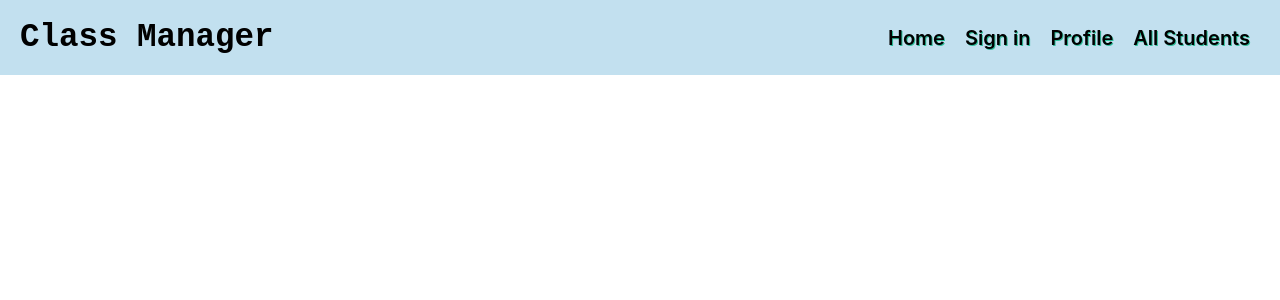
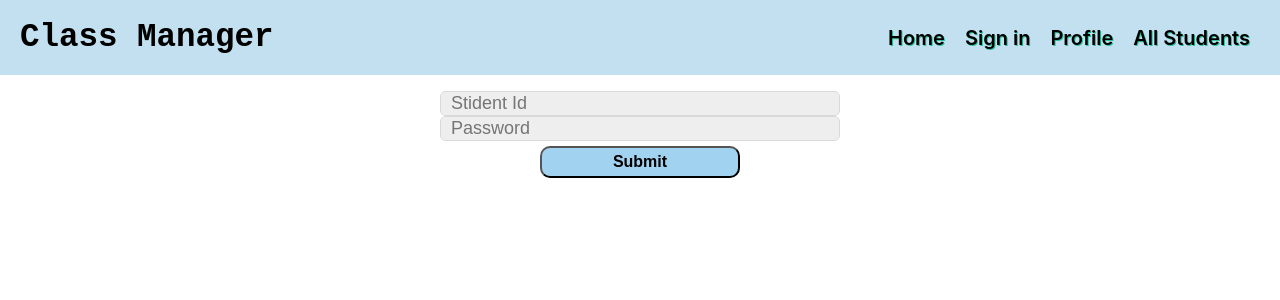
Before and after one commit to TatsianaMaksimuk/class-manager-fe, a React (Create React App) app: page /login in a window 1280 px wide. Shown: the top 300 px of the page. Built offline with nearby package versions, Linux system fonts and the light colour scheme.

Commit message:
Hello message added, minor color changes in Button.js

```diff
--- a/src/components/Auth/Login.js
+++ b/src/components/Auth/Login.js
@@ -1,5 +1,8 @@
+import axios from 'axios';
 import React, { useState } from "react";
 import Container from "../common/Container";
+import InlineInputContainer from "../common/InlineInputContainer";
+import Input from "../common/Input";
 import LoginForm from "./LoginForm";
 
 //Login component will trap the login data and do the actions: sending login data to backend and getting the user data
@@ -31,13 +34,25 @@ const Login = () => {
         })
     }
 
-    const onSubmit = () => {
-        console.log('submit');
+    const onSubmit = async () => { //async/await means that all other code will continue to run
+        // user will continue to use website, website won't freeze
+        console.log('submit', query.id);
+        const data = query;
+        try {
+            const res = await axios.get(`http://localhost:8080/api/students/${query.id}`)
+            //but all code below this line will continue to wait until upper code is finished
+            alert(`hello ${res.data.name}`)
+        } catch (error) { //if axios call fails
+            console.error(error.response ? error.response.data : error.message)
+            //ternary operator, err.response - condition, if response key exist inside message
+            //display that items data field, otherwise print out error.message
+        }
     }
 
     return (
         <Container>
-            <LoginForm onSubmit={onSubmit}/>
+            <LoginForm onSubmit={onSubmit} query={query} updateForm={updateForm} />
+
         </Container>
     )
 }
--- a/src/components/Auth/LoginForm.js
+++ b/src/components/Auth/LoginForm.js
@@ -3,12 +3,41 @@ import Container from '../common/Container';
 import Form from "../common/Form";
 import InlineInputContainer from "../common/InlineInputContainer";
 import Input from "../common/Input";
+import Button from "../common/Button";
 
-const LoginForm = (props) =>{
-    return(
+const LoginForm = (props) => {
+
+    const handleChange = (e) =>{
+        props.updateForm(e.target.id, e.target.value)
+    }
+    return (
         <Container>
-            <Form onSubmit={props.onSubmit}>
-
+            <Form onSubmit={props.onSubmit} style={{margin: '1em'}}>
+                <InlineInputContainer>
+                    <Input
+                        name="id"
+                        id="id"
+                        placeholder="Stident Id"
+                        value={props.query.id}
+                        //the value of this textfield will always showcase the value of props.query.id
+                        onChange = {handleChange} //e stands for event, e.target gonna make id, e.value what a changed value is going to be
+                        required
+                    />
+                </InlineInputContainer>
+                <InlineInputContainer>
+                    <Input
+                        name="password"
+                        id="password"
+                        placeholder="Password"
+                        value={props.query.password}
+                        onChange = {handleChange}
+                        required
+                        type="password"//dots instead of letters appear because of this (validation)
+                    />
+                </InlineInputContainer>
+                <Button>
+                    Submit
+                </Button>
 
             </Form>
         </Container>
--- a/src/components/common/Button.js
+++ b/src/components/common/Button.js
@@ -22,7 +22,7 @@ const Button = (props) => {
 const styles = {
   button: {
     alignSelf: 'center',
-    backgroundColor: '#3343f2',
+    backgroundColor: '#a1d2ef',
     marginLeft: 5,
     marginRight: 5,
     marginBottom: 10,
```
Also changed, not shown: src/components/Test/Test.js (+2 -2 lines).
